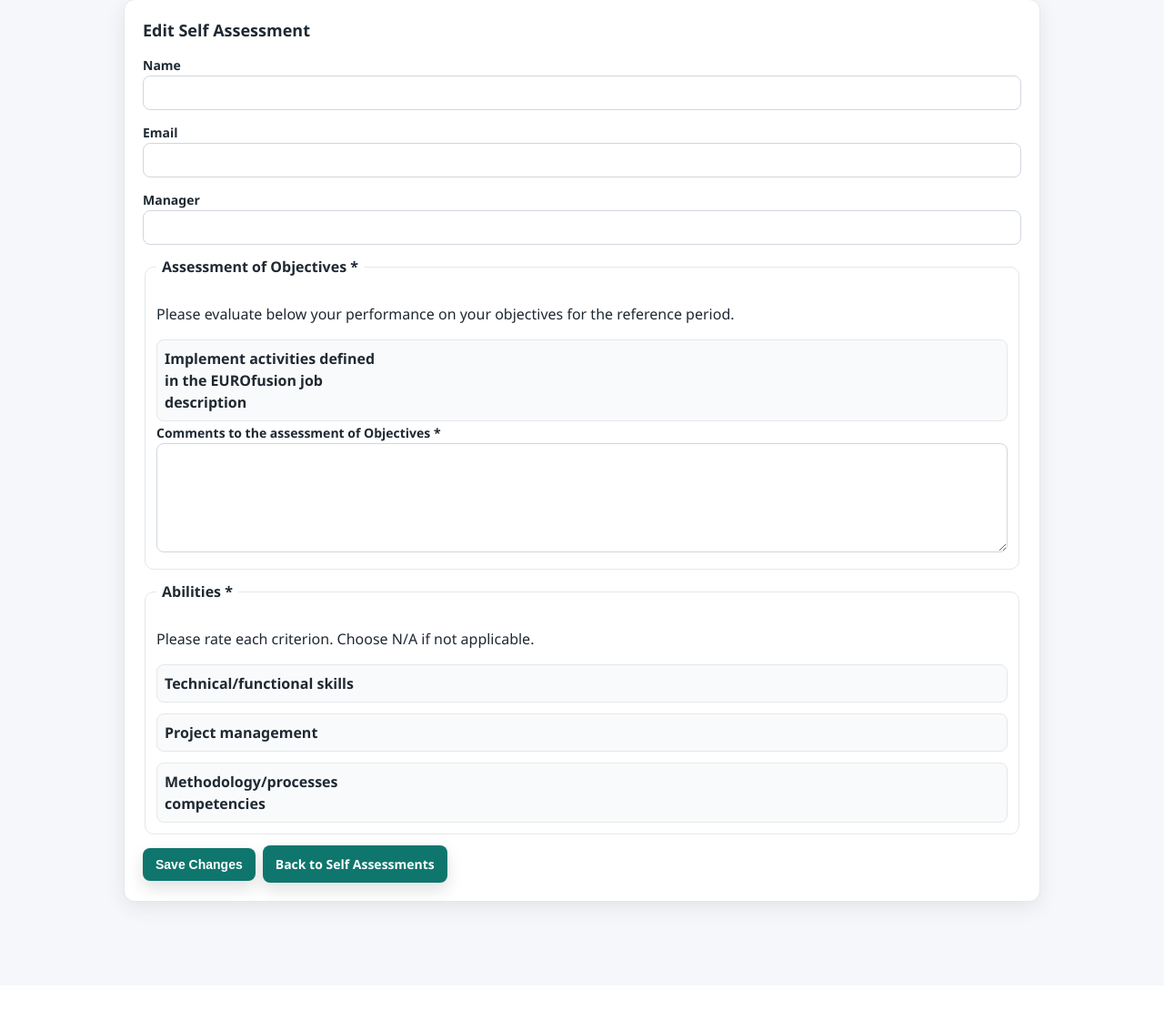
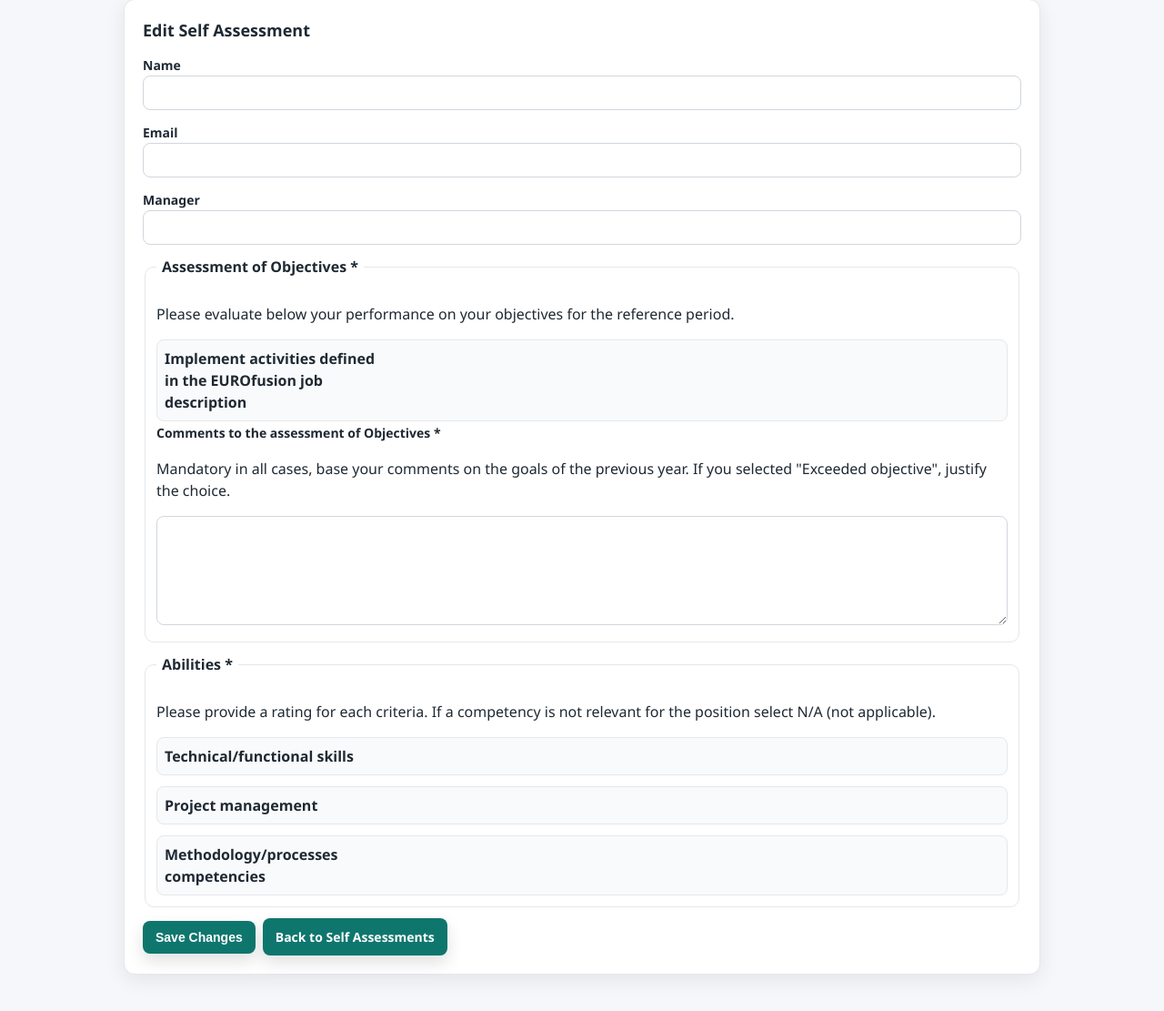
Before and after one commit to beckjim/demo-web-app, a Flask app: template templates/edit.html in a window 1280 px wide. Shown: the part 124-1235 px from the top of the page at 91% size. Before the commit the page ends 1130 px from the top, so only its background shows below. Run offline with Flask 3, Linux system fonts and the light colour scheme; the template is opened without the code that fills it, so the values that code supplies are empty.

Commit message:
Enhance comments and instructions in edit.html for clarity in assessments

```diff
--- a/templates/edit.html
+++ b/templates/edit.html
@@ -33,13 +33,16 @@
             </div>
             <div>
                 <label for="objective_comment">Comments to the assessment of Objectives *</label>
+                <p>Mandatory in all cases, base your comments on the goals of the previous year. If you selected
+                    "Exceeded objective", justify the choice.</p>
                 <textarea id="objective_comment" name="objective_comment"
                     required>{{ entry.objective_comment }}</textarea>
             </div>
         </fieldset>
         <fieldset>
             <legend>Abilities *</legend>
-            <p>Please rate each criterion. Choose N/A if not applicable.</p>
+            <p>Please provide a rating for each criteria. If a competency is not relevant for the position select N/A
+                (not applicable).</p>
             <div class="ability-grid">
                 <div class="ability-row">
                     <div class="ability-label">Technical/functional skills</div>
```
